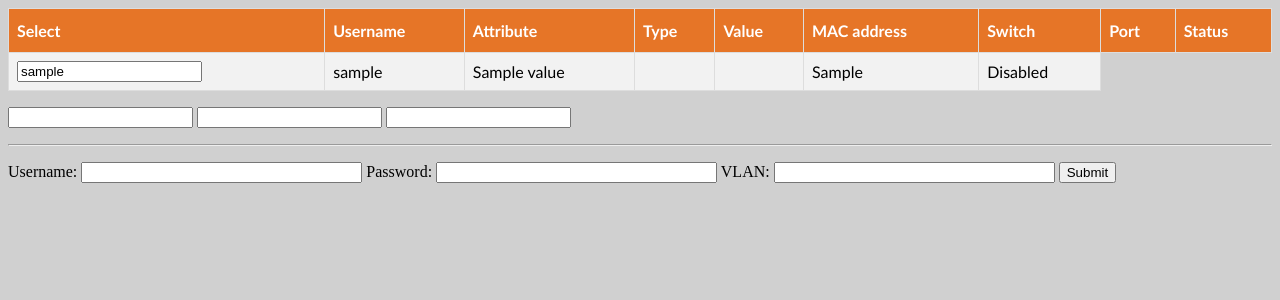
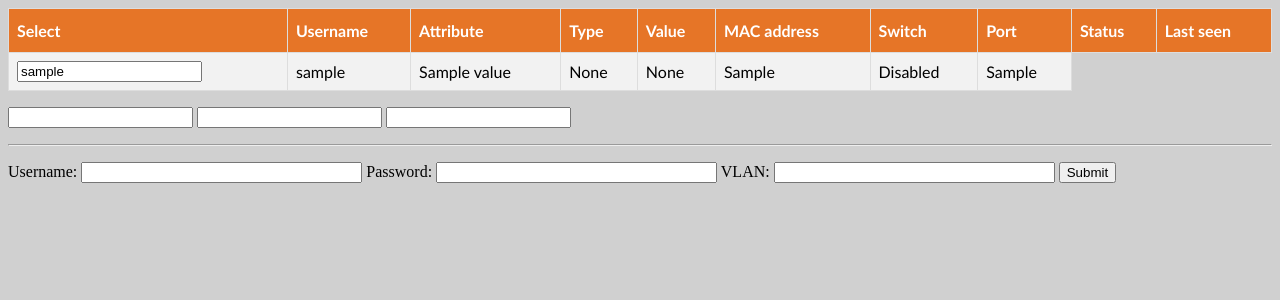
Before and after one commit to SUNET/cnaas-nac, a Python web app: template src/cnaas_nac/api/templates/index.html in a window 1280 px wide. Shown: the top 300 px of the page. Run offline with Jinja, Linux system fonts and the light colour scheme; the template is opened without the code that fills it: most values are stand-ins (such as "Sample title", 1, 10 or a date in 2020); form fields are guessed from the names that the template uses.

Commit message:
Include a last_seen field in the web-page and as a SQL column.

```diff
--- a/src/cnaas_nac/api/templates/index.html
+++ b/src/cnaas_nac/api/templates/index.html
@@ -45,6 +45,7 @@
 	  <th>Switch</th>
 	  <th>Port</th>
 	  <th>Status</th>
+	  <th>Last seen</td>
 	</tr>
 
 	{% for user in users %}
@@ -57,8 +58,10 @@
 	  </td>
 	  {% endfor %}
 	  <td>
+	    None
 	  </td>
 	  <td>
+	    None
 	  </td>
 	  <td>
 	    {{ user.nas_port }}
@@ -71,7 +74,10 @@
 	  <td>
 	    Disabled
 	  </td>
-	    {% endif %}
+	  {% endif %}
+	  <td>
+	    {{ user.last_seen }}
+	  </td>
 	</tr>
 	{% endfor %}
       </table>
--- a/src/cnaas_nac/api/webadmin.py
+++ b/src/cnaas_nac/api/webadmin.py
@@ -9,7 +9,7 @@
 from wtforms import StringField, PasswordField, BooleanField, SubmitField
 from wtforms.validators import DataRequired
 
-from cnaas_nac.db.user import User, NasPort
+from cnaas_nac.db.user import User, NasPort, PostAuth
 
 
 class UserForm(FlaskForm):
@@ -35,6 +35,7 @@
             _['reply'] = reply
             _['nas_port'] = nas_port
             _['active'] = User.user_is_enabled(_['username'])
+            _['last_seen'] = PostAuth.get_last_seen(_['username'])
 
         if request.method == 'POST':
             result = request.form
```
